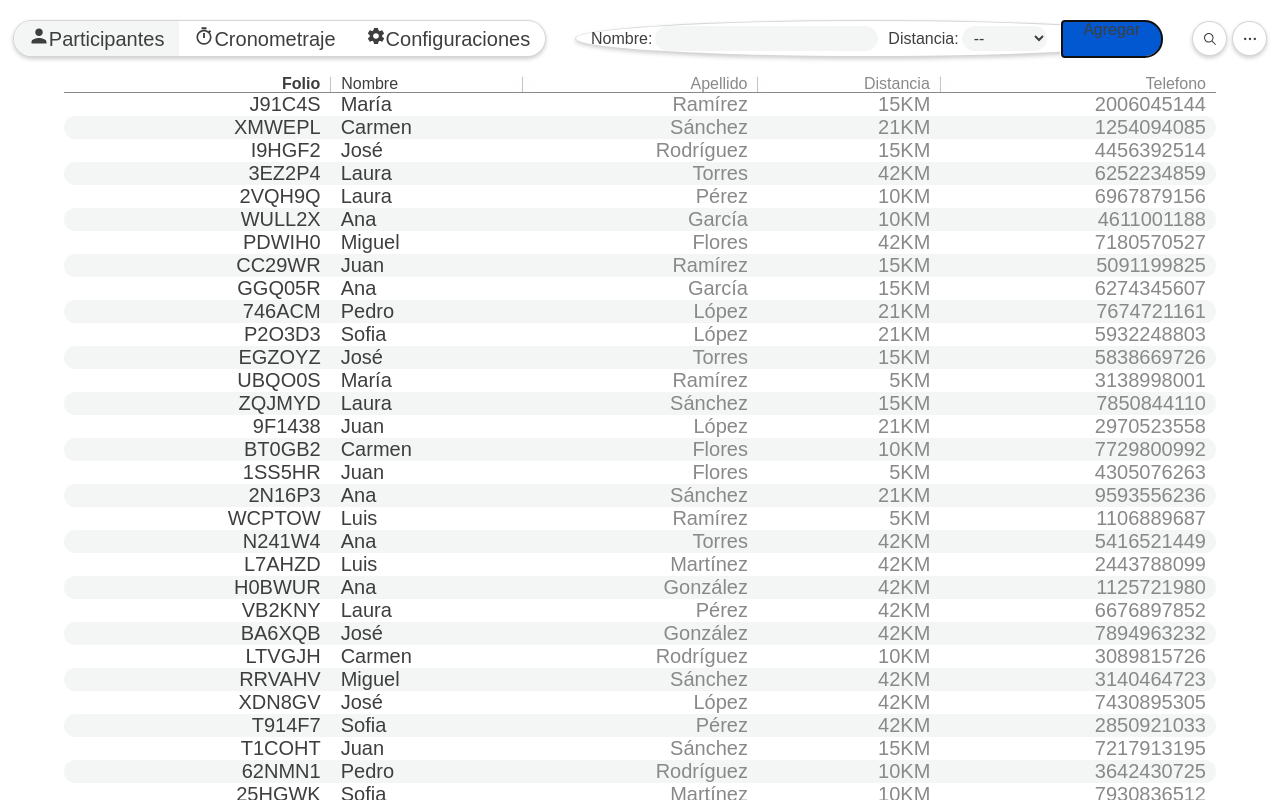
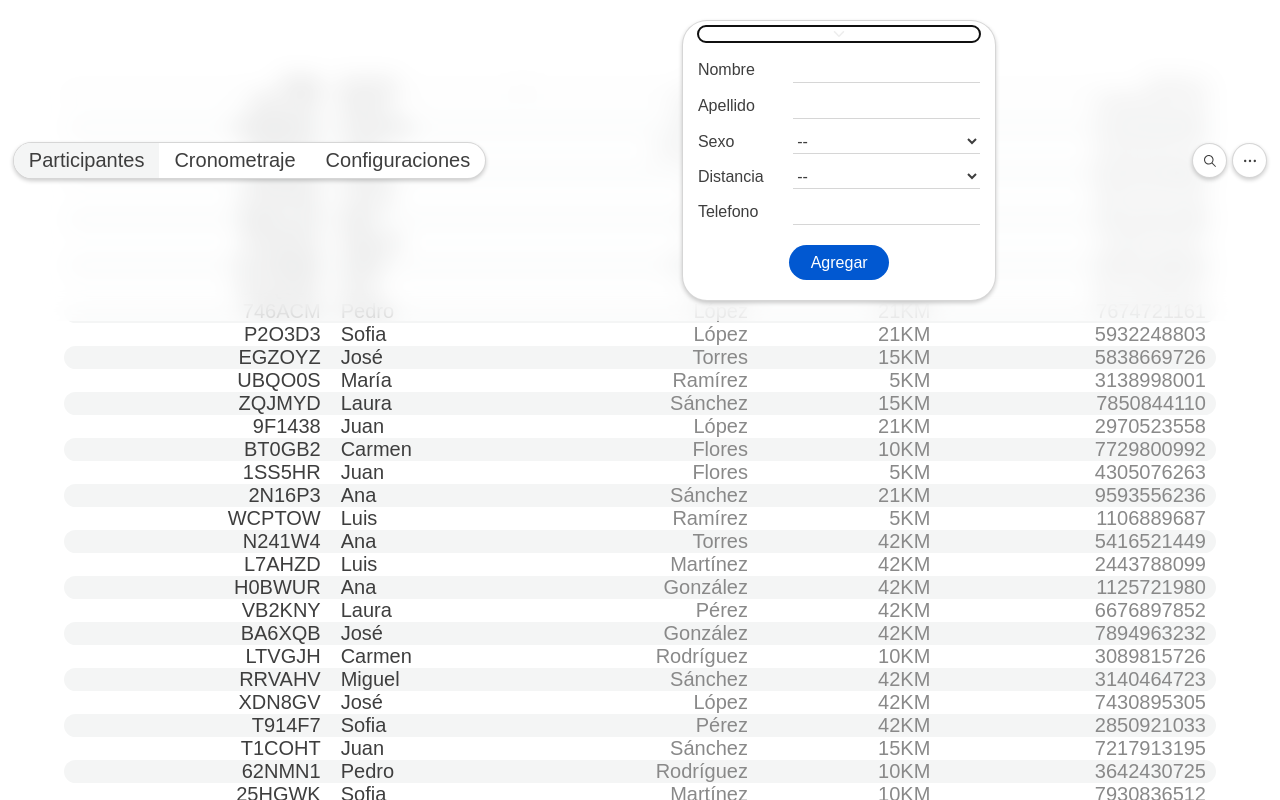
Before and after one commit to VexedElm035/gestion-folios, a React (Vite) app: page / in a window 1280 px wide. Both pictures are taken after a click on the button "Agregar Corredor". Shown: the top 800 px of the page. Built offline with nearby package versions, Linux system fonts and the light colour scheme.

Commit message:
Runner form improvement

```diff
--- a/src/components/form/dropdown/Dropdown.tsx
+++ b/src/components/form/dropdown/Dropdown.tsx
@@ -3,7 +3,7 @@ import './dropdown.css';
 const Dropdown = ({id, label, options}: {id: string, label: string, options: {value: string, label: string}[]}) => {
   return (
     <div className='dropdown-container'>
-        <label htmlFor={id} className="dropdown-label">{label}:</label>
+        <label htmlFor={id} className="dropdown-label">{label}</label>
         <select id={id} className="dropdown-element">
             <option value="">--</option>
             {options && options.map((option) => (
--- a/src/components/form/input/Input.tsx
+++ b/src/components/form/input/Input.tsx
@@ -3,7 +3,7 @@ import './input.css'
 const Input = ({ id, label, type }: { id: string; label: string; type: string }) => {
   return (
     <div className='input-container'>
-    <label htmlFor={id} className='input-label'>{label}:</label>
+    <label htmlFor={id} className='input-label'>{label}</label>
     <input id={id} className="input-element" type={type} />
     </div>
   )
--- a/src/components/navbar/elements/RunnerButton.tsx
+++ b/src/components/navbar/elements/RunnerButton.tsx
@@ -1,33 +1,44 @@
-import { useState } from 'react';
+import { useState, useEffect } from 'react';
 import { PiPersonSimpleRun } from "react-icons/pi";
 import { GoPlus } from "react-icons/go";
+import { IoIosArrowDown } from "react-icons/io";
 import { Dropdown, Input } from '../../';
 import './runnerbutton.css';
 
 const RunnerButton = () => {
-  const [AddRunner, setAddRunner] = useState(false);
+  const [AddRunner, setAddRunner] = useState(() => {
+    const saved = localStorage.getItem('addRunnerExpanded');
+    return saved ? JSON.parse(saved) : false;
+  });
+
+  useEffect(() => {
+    localStorage.setItem('addRunnerExpanded', JSON.stringify(AddRunner));
+  }, [AddRunner]);
   return (
     <div className={`navbar-button running-container ${AddRunner ? 'expanded' : 'collapsed'}`}>
-      {AddRunner && (
-        <div className='runner-fields'>
-          <Input id="nombre" label="Nombre" type="text" />
-          {/* <Input id="apellido" label="Apellido" type="text" /> */}
-          <Dropdown id="distancia" label="Distancia" options={[{value: '5', label: '5 KM'}, {value: '10', label: '10 KM'}]}/>
-        </div>
-      )}
       <button onClick={() => setAddRunner(!AddRunner)} className={`running-button ${AddRunner ? 'add-postbutton' : 'add-prebutton'}`}>
         {!AddRunner && (
-          <div className={`running-icons-container ${AddRunner ? 'fadeit' : 'prefade'}`}>
+          <div className={`running-icons-container`}>
             <PiPersonSimpleRun className='running-icon'/>
             <GoPlus className='plus-icon'/>
           </div>
         )}
-        <p className='running-text-button'>Agregar
-          <span className={`${AddRunner ? 'fadeit' : 'prefade'}`}>
-             {" Corredor"}
-          </span>
-        </p>
+        {AddRunner ? (
+          <IoIosArrowDown />
+        ) :
+          <p className='running-text-button'>Agregar Corredor</p>
+        }
       </button>
+      {AddRunner && (
+        <form action="" className='runner-fields'>
+          <Input id="nombre" label="Nombre" type="text" />
+          <Input id="apellido" label="Apellido" type="text" />
+          <Dropdown id="sexo" label="Sexo" options={[{value: 'M', label: 'Masculino'}, {value: 'F', label: 'Femenino'}]}/>
+          <Dropdown id="distancia" label="Distancia" options={[{value: '5', label: '5 KM'}, {value: '10', label: '10 KM'}]}/>
+          <Input id="telefono" label="Telefono" type="tel" />
+          <button className='running-button add-runner-button' type='submit'>Agregar</button>
+        </form>
+      )}
     </div>
   )
 }
--- a/src/components/navbar/elements/runnerbutton.css
+++ b/src/components/navbar/elements/runnerbutton.css
@@ -1,20 +1,26 @@
 .running-container{
   border-radius: 25px;
   gap: 10px;
-  transition: all 0.4s cubic-bezier(0.215, 0.610, 0.355, 1.000);
+  /* transition: all 0.4s cubic-bezier(0.215, 0.610, 0.355, 1.000); */
 }
 
 .running-container.expanded{
+  /* top: 25px;
+  left: 55%;
+  position: absolute; */
+  display: flex;
+  flex-direction: column;
   width: auto;
+  height: auto;
   gap: 15px;
-  padding-left: 15px;
-  -webkit-animation: scale-up-hor-center 0.4s cubic-bezier(0.215, 0.610, 0.355, 1.000) both;
-	animation: scale-up-hor-center 0.4s cubic-bezier(0.215, 0.610, 0.355, 1.000) both;
+  padding: 5px 15px 20px 15px;
+  /* -webkit-animation: scale-up-hor-center 0.4s cubic-bezier(0.215, 0.610, 0.355, 1.000) both;
+	animation: scale-up-hor-center 0.4s cubic-bezier(0.215, 0.610, 0.355, 1.000) both; */
 }
 
 .running-container.collapsed{
   /* animation: scale-down-hor-center 0.4s cubic-bezier(0.250, 0.460, 0.450, 0.940) both; */
-  transition: all 0.4s cubic-bezier(0.215, 0.610, 0.355, 1.000);
+  /* transition: all 0.4s cubic-bezier(0.215, 0.610, 0.355, 1.000); */
   width: calc(var(--regular-text) + 180px);
 }
 
@@ -42,29 +48,79 @@
   color: var(--regular-text-color);
 }
 
-.add-prebutton{
-
+.add-postbutton{
+  padding: 0;
+  gap: 0;
+  height: auto;
+  width: 100%;
+  /* border-bottom: 1px solid rgba(var(--secondary-text-color-rgb), 0.15); */
+  color: rgba(var(--secondary-text-color-rgb), 0.15);
 }
 
-.add-postbutton{
+.add-runner-button{
+  margin-top: 10px;
   width: calc(var(--regular-text) + 80px);
   background-color: #0158d1;
-  border-top-left-radius: 0;
-  border-bottom-left-radius: 0;
+  color: white;
+  /* border-top-left-radius: 0;
+  border-bottom-left-radius: 0; */
 }
 
 .running-text-button .fadeit{
   /* color: var(--background-color); */
-  -webkit-animation: fade-out 0.2s ease-out both;
-	animation: fade-out 0.2s ease-out both;
+  /* -webkit-animation: fade-out 0.2s ease-out both;
+	animation: fade-out 0.2s ease-out both; */
 }
 
 .runner-fields{
+  width: 100%;
   display: flex;
+  flex-direction: column;
   gap: 10px;
   align-items: center;
-  -webkit-animation: fade-in-fwd 1.2s cubic-bezier(0.390, 0.575, 0.565, 1.000) both;
-	animation: fade-in-fwd 1.2s cubic-bezier(0.390, 0.575, 0.565, 1.000) both;
+  justify-content: start;
+  /* -webkit-animation: fade-in-fwd 1.2s cubic-bezier(0.390, 0.575, 0.565, 1.000) both;
+	animation: fade-in-fwd 1.2s cubic-bezier(0.390, 0.575, 0.565, 1.000) both; */
+}
+
+.runner-fields .input-container{
+  width: 100%;
+  justify-content: space-around;
+  gap: 15px;
+}
+
+.runner-fields .input-label{
+  margin: 0;
+  width: 30%;
+}
+
+.runner-fields .input-element{
+  width: 70%;
+  border-radius: 0px;
+  background-color: transparent;
+  border-bottom: 1px solid rgba(var(--secondary-text-color-rgb), 0.35);
+  padding: 0;
+  text-indent: 4px;
+}
+
+.runner-fields .dropdown-container{
+  width: 100%;
+  justify-content: space-between;
+  gap: 15px;
+}
+
+.runner-fields .dropdown-label{
+  margin: 0;
+  width: 30%;
+}
+
+.runner-fields .dropdown-element{
+  width: 70%;
+  border-radius: 0px;
+  background-color: transparent;
+  border-bottom: 1px solid rgba(var(--secondary-text-color-rgb), 0.35);
+  padding: 0;
+  text-indent: 0px;
 }
 
 .running-icons-container{
@@ -85,88 +141,3 @@
     top: -3px;
     right: -6px;
 }
-
-
-
-@keyframes slideIn {
-  from {
-    opacity: 0;
-    transform: translateX(-20px);
-  }
-  to {
-    opacity: 1;
-    transform: translateX(0);
-  }
-}
-
-@-webkit-keyframes scale-up-hor-center {
-  0% {
-    -webkit-transform: scaleX(0.4);
-            transform: scaleX(0.4);
-  }
-  100% {
-    -webkit-transform: scaleX(1);
-            transform: scaleX(1);
-  }
-}
-@keyframes scale-up-hor-center {
-  0% {
-    -webkit-transform: scaleX(0.4);
-            transform: scaleX(0.4);
-  }
-  100% {
-    -webkit-transform: scaleX(1);
-            transform: scaleX(1);
-  }
-}
-
-@-webkit-keyframes fade-in-fwd {
-  0% {
-    -webkit-transform: translateZ(-80px);
-            transform: translateZ(-80px);
-    opacity: 0;
-  }
-  100% {
-    -webkit-transform: translateZ(0);
-            transform: translateZ(0);
-    opacity: 1;
-  }
-}
-@keyframes fade-in-fwd {
-  0% {
-    -webkit-transform: translateZ(-80px);
-            transform: translateZ(-80px);
-    opacity: 0;
-  }
-  100% {
-    -webkit-transform: translateZ(0);
-            transform: translateZ(0);
-    opacity: 1;
-  }
-}
-
-@keyframes scale-down-hor-center {
-  0% {
-    transform: scaleX(1);
-  }
-  100% {
-    transform: scaleX(0.4);
-  }
-}
-
-@-webkit-keyframes fade-out {
-  0% {
-    opacity: 1;
-  }
-  100% {
-    opacity: 0;
-  }
-}
-@keyframes fade-out {
-  0% {
-    opacity: 1;
-  }
-  100% {
-    opacity: 0;
-  }
-}
--- a/src/components/navbar/navbar.css
+++ b/src/components/navbar/navbar.css
@@ -50,6 +50,42 @@
   align-items: center;
 }
 
+.navbar-item a{
+  display: flex;
+  flex-direction: row;
+  align-items: center;
+  gap: 8px;
+}
+
+.navbar-item-icon{
+  display: none;
+}
+
+@media (max-width: 820px) {
+  .navbar-items{
+    height: calc(var(--regular-text) + 30px);
+    position: absolute;
+    bottom: 0px;
+    display: none;
+  }
+
+  .navbar-item-icon{
+    display: flex;
+  }
+
+  .navbar-item a{
+    display: flex;
+    flex-direction: column;
+    align-items: center;
+    gap: 3px;
+  }
+}
+
+@media (max-width: 480px) {
+  .navbar-item span{
+    display: none;
+  }
+}
 /* .navbar-item:hover{
     background-color: var(--secondary-color);
 } */
@@ -73,3 +109,7 @@
   font-size: var(--caption-text);
   box-shadow: 0 2px 4px rgba(0, 0, 0, 0.2);
 }
+
+.running-container{
+  border-radius: 25px;
+}
```
